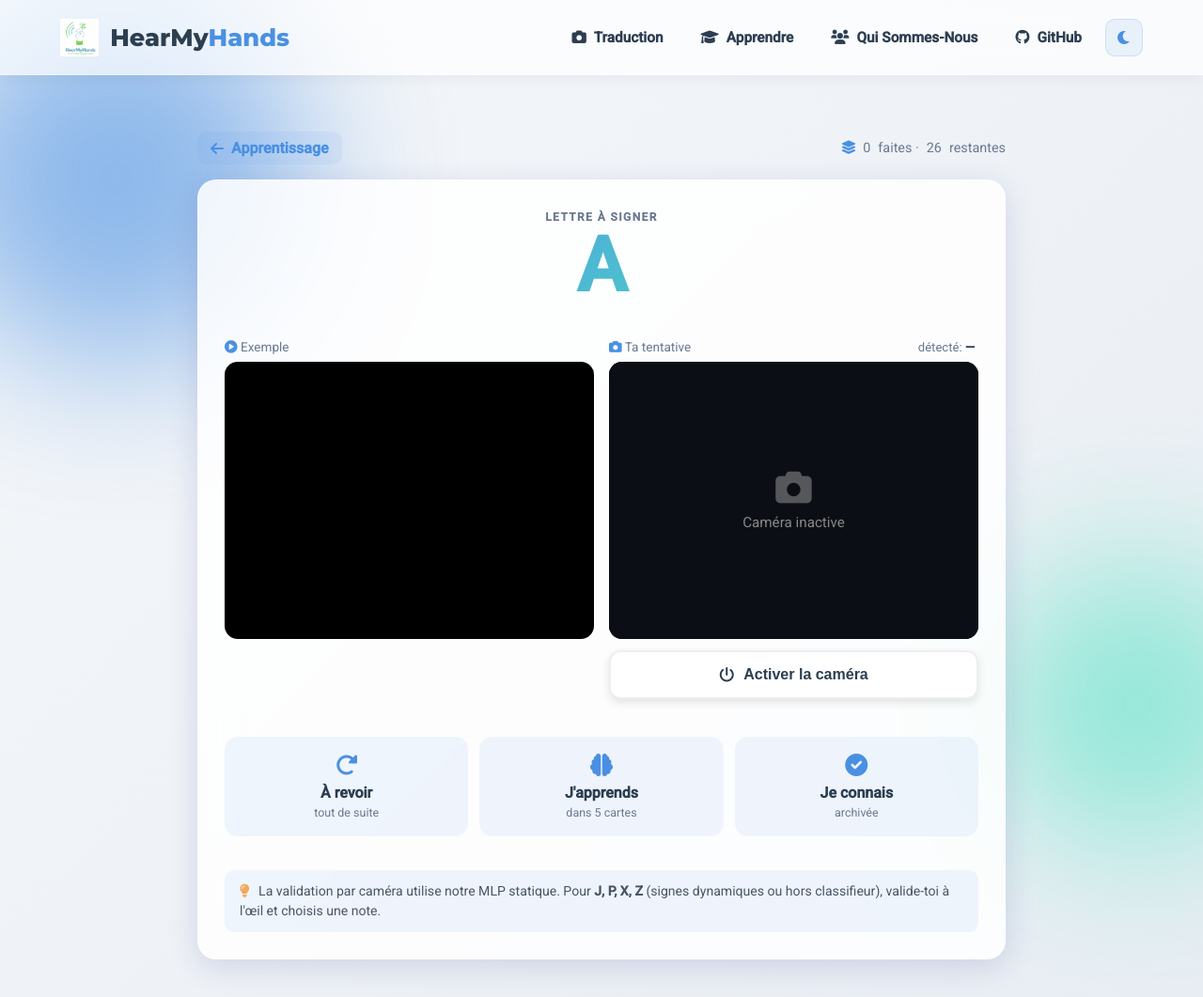
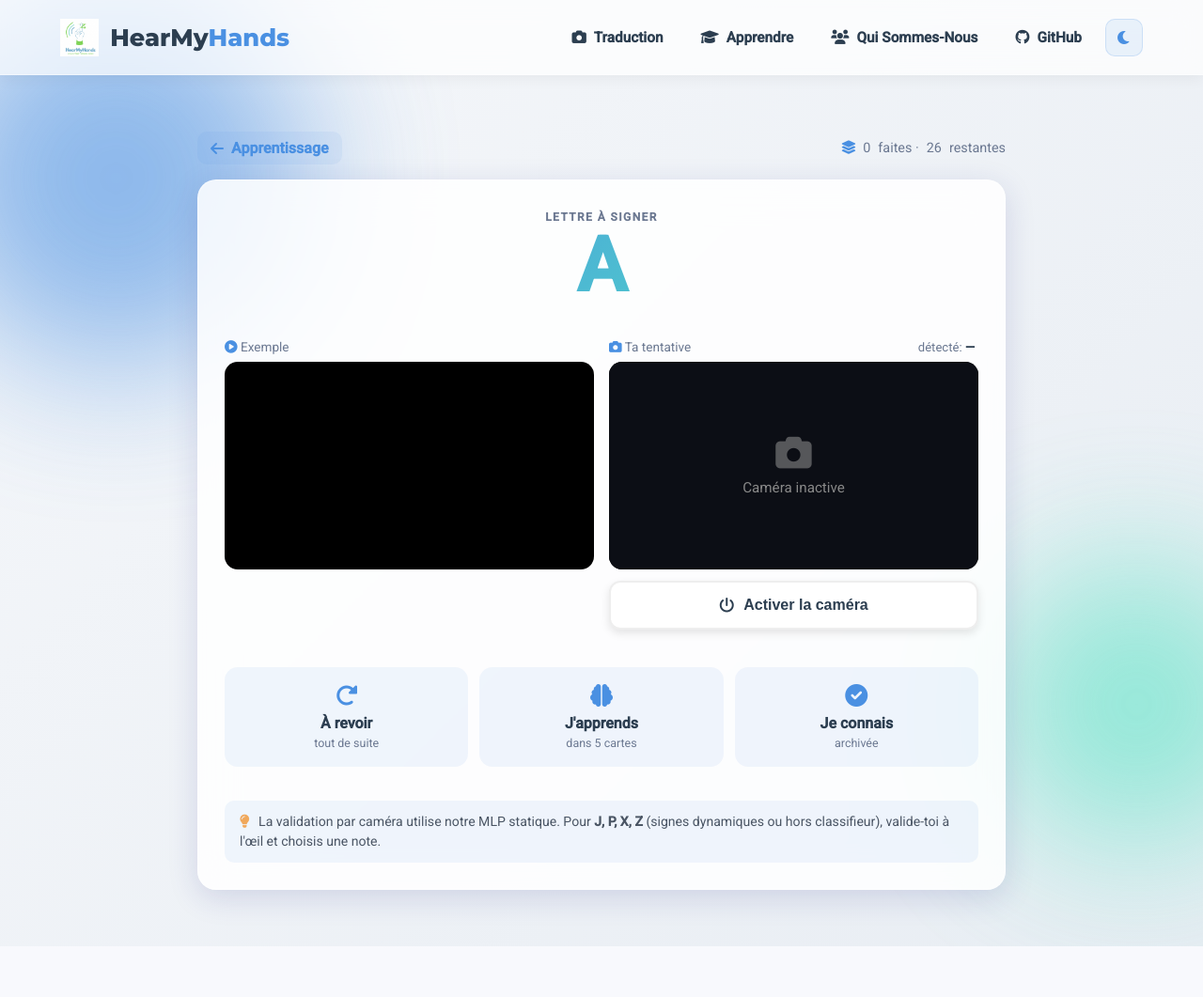
Before and after one commit to nmqx/hearmyhands, a Flask app: page /learn/cards in a window 1280 px wide. Shown: the top 1061 px of the page at 94% size. After the commit the page ends 1007 px from the top, so only its background shows below. Run offline with Flask 3, Linux system fonts and the light colour scheme; some libraries are stand-ins or nearby versions.

Commit message:
Cadre vidéo : passe les wraps en 16:9 (ratio natif de la vidéo)

```diff
--- a/hearmyhands/static/css/style.css
+++ b/hearmyhands/static/css/style.css
@@ -932,13 +932,19 @@ video.active { opacity: 1; }
 .learn-conf { color: var(--text-soft); margin-left: 4px; }
 
 .learn-video-wrap {
-    aspect-ratio: 4 / 3; background: #000; border-radius: 14px; overflow: hidden;
+    aspect-ratio: 16 / 9; background: #000; border-radius: 14px; overflow: hidden;
     position: relative;
 }
 .learn-video-wrap video,
 .learn-video-wrap iframe {
-    width: 100%; height: 100%; object-fit: contain; display: block;
+    width: 100%; height: 100%; object-fit: cover; display: block;
     border: 0;
+}
+/* Le lecteur Chrome dans l'iframe ajoute son chrome — on agrandit pour
+   compenser et masquer les bandes noires de letterboxing. */
+.learn-video-wrap iframe {
+    position: absolute; inset: 0;
+    width: 100%; height: 100%;
 }
 .learn-cam-wrap video { transform: scaleX(-1); }
 .learn-cam-wrap canvas { position: absolute; top: 0; left: 0; pointer-events: none; z-index: 5; }
--- a/hearmyhands/templates/base.html
+++ b/hearmyhands/templates/base.html
@@ -6,7 +6,7 @@
     <title>HearMyHands</title>
     <link href="https://cdnjs.cloudflare.com/ajax/libs/font-awesome/6.0.0/css/all.min.css" rel="stylesheet">
     <link href="https://fonts.googleapis.com/css2?family=Montserrat:wght@400;600;800&family=Roboto:wght@300;400;500&display=swap" rel="stylesheet">
-    <link rel="stylesheet" href="{{ url_for('static', filename='css/style.css') }}?v=7">
+    <link rel="stylesheet" href="{{ url_for('static', filename='css/style.css') }}?v=8">
     <!-- Theme: applied before paint to avoid white flash on dark mode load -->
     <script>
       (function () {
```
